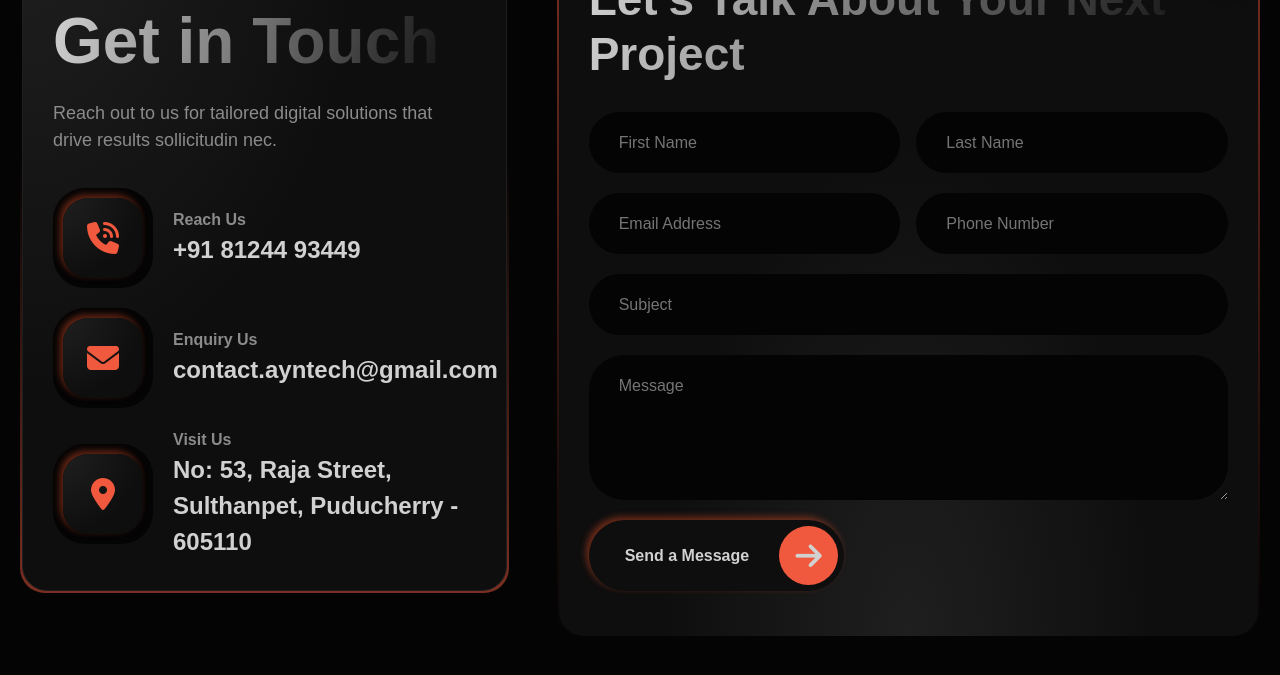
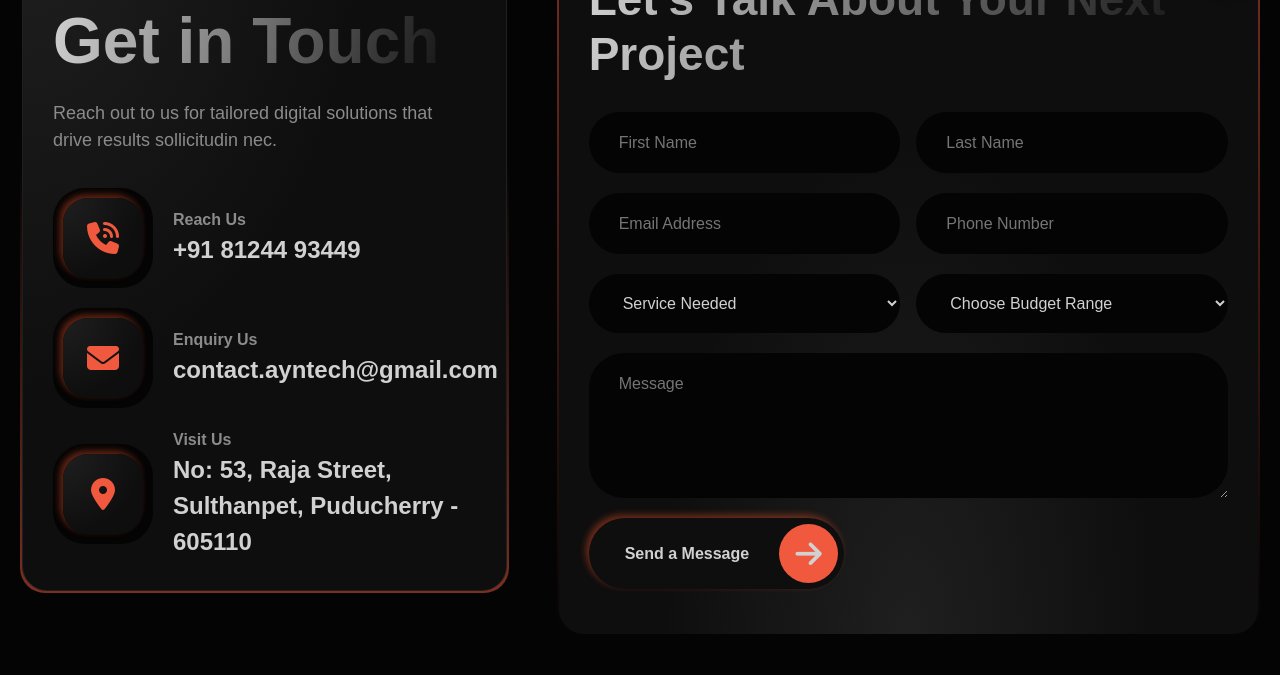
Before and after one commit to ayntechpy1-u/Ayn_tech, a plain HTML site: page contact.html in a window 1280 px wide. Shown: the part 781-1456 px from the top of the page. Drawn offline with Linux system fonts and the light colour scheme; a web font is replaced by a local one.

Commit message:
enabled ci and cd; added new two input field in contact form

```diff
--- a/contact.html
+++ b/contact.html
@@ -146,8 +146,34 @@
                                                 required>
                                         </div>
                                     </div>
-                                      <input type="text" name="subject" id="subject" placeholder="Subject"
-                                                required>
+                                    <div class="row row-cols-md-2 row-cols-1 g-3">
+                                        <div class="col">
+                                            <select name="serviceNeeded" id="serviceNeeded" required>
+                                                <option value="" selected disabled>Service Needed</option>
+                                                <option value="Branding & Identity Design">Branding & Identity Design</option>
+                                                <option value="SEO">SEO</option>
+                                                <option value="Social Media Marketing">Social Media Marketing</option>
+                                                <option value="PPC Advertising">PPC Advertising</option>
+                                                <option value="Web Design & Development">Web Design & Development</option>
+                                                <option value="Video Production & Editing">Video Production & Editing</option>
+                                                <option value="GMB Management">GMB Management</option>
+                                                <option value="UI/UX Design">UI/UX Design</option>
+                                                <option value="Graphic Design">Graphic Design</option>
+                                                <option value="Content Marketing & Writing">Content Marketing & Writing</option>
+                                                <option value="Mobile App Development">Mobile App Development</option>
+                                                <option value="E-Commerce Services">E-Commerce Services</option>
+                                            </select>
+                                        </div>
+                                        <div class="col">
+                                            <select name="budgetRange" id="budgetRange" required>
+                                                <option value="" selected disabled>Choose Budget Range</option>
+                                                <option value="₹25,000 to ₹50,000">₹25,000 to ₹50,000</option>
+                                                <option value="₹50,000 to ₹75,000">₹50,000 to ₹75,000</option>
+                                                <option value="₹75,000 to 1 Lakh">₹75,000 to 1 Lakh</option>
+                                                <option value="Above 1 Lakh">Above 1 Lakh</option>
+                                            </select>
+                                        </div>
+                                    </div>
                                     <textarea name="message" id="message" rows="5" placeholder="Message"
                                         required></textarea>
                                     <div class="form-button-container">
--- a/js/submit-form.js
+++ b/js/submit-form.js
@@ -8,7 +8,8 @@ function initSubmitContact() {
       lastName: $("#lastName").val(),
       phone: $("#phone").val(),
       email: $("#email").val(),
-      subject: $("#subject").val(),
+      serviceNeeded: $("#serviceNeeded").val(),
+      budgetRange: $("#budgetRange").val(),
       message: $("#message").val(),
     };
     // Basic validation
@@ -16,7 +17,8 @@ function initSubmitContact() {
       !formData.firstName ||
       !formData.lastName ||
       !formData.email ||
-      !formData.subject ||
+      !formData.serviceNeeded ||
+      !formData.budgetRange ||
       !formData.message
     ) {
       $errorMessage.removeClass("hidden");
@@ -28,7 +30,7 @@ function initSubmitContact() {
     }
     // Send to Google Apps Script
     $.ajax({
-      url: "https://script.google.com/macros/s/AKfycbxCkFacKpWvvHSjyGjElxmi6xe4olC8wBG3jX-GfQHgsUwzf2rre3bEH_KZTaeY0MSZ/exec",
+      url: "https://script.google.com/macros/s/AKfycbx8xW_70y4MQsvqaL7e2cgzrZ2FmOkU8SrERrd23CWnxQdiCoTmZ7jDaAGuRgc4a8p8/exec",
       type: "POST",
       dataType: "json",
       data: formData, // Send as form data instead of JSON to avoid CORS preflight
```
Also changed, not shown: appscript.js (renamed from refermce-appscript.js, +7 -4 lines), index.html (+29 -2 lines), 1 other file.
